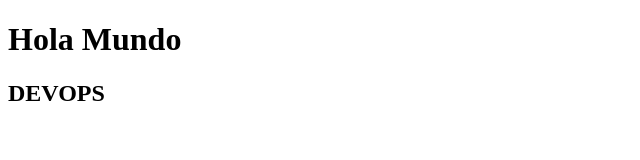
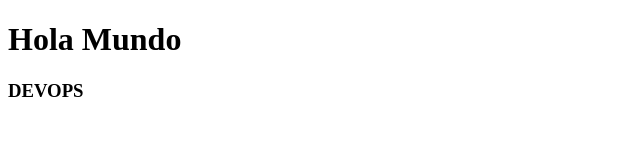
Before and after one commit to Rodrigogovea/git_lab02, a plain HTML site: page index.html in a window 1280 px wide. Shown: the full height of the page, 0-640 px from the left. Drawn offline with Linux system fonts and the light colour scheme.

Commit message:
Se modifico la etiqueta h2 por una h3 x2

```diff
--- a/index.html
+++ b/index.html
@@ -7,6 +7,6 @@
 </head>
 <body>
     <h1>Hola Mundo</h1>
-    <h2>DEVOPS</h2>
+    <h3>DEVOPS</h3>
 </body>
 </html>
```
